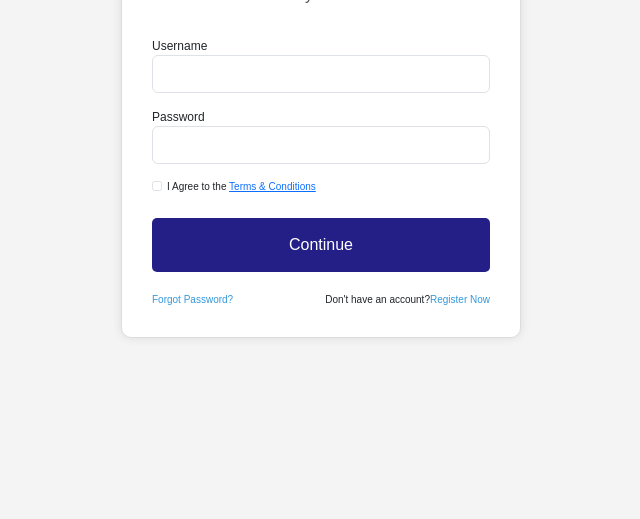
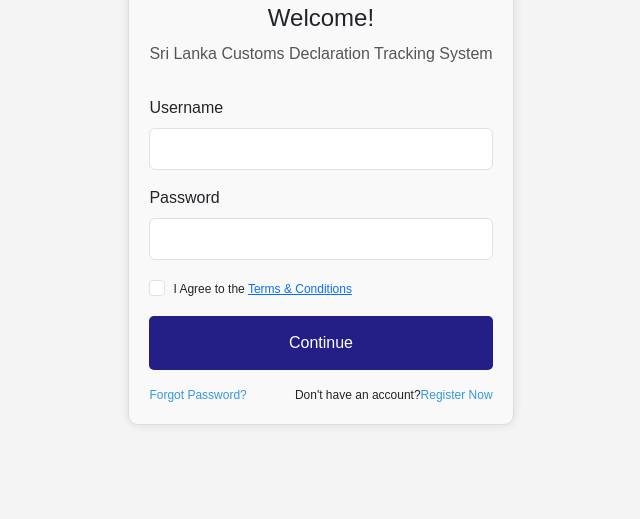
Before and after one commit to Thika007/cusdemo.github.io, a plain HTML site: page index.html in a window 1280 px wide. Shown: the part 281-800 px from the top of the page, without its empty margins (319-959 px from the left). Drawn offline with Linux system fonts and the light colour scheme.

Commit message:
change login foam css

```diff
--- a/index.html
+++ b/index.html
@@ -8,8 +8,7 @@
     <link rel="stylesheet" href="Css/login.css">
 
     <style>
-
-.logo-container {
+        .logo-container {
             width: 100%;
             display: flex;
             justify-content: center;
@@ -23,43 +22,57 @@
             max-height: 150px; /* Adjust based on your design */
         }
 
-
         @media (max-width: 500px) {
             .login-container {
                 padding: 10px;
             }
         }
+
+        /* Custom styles for modernizing the form */
+        .login-form {
+            max-width: 400px;
+            margin: auto;
+            padding: 20px;
+            background-color: #f9f9f9;
+            border-radius: 10px;
+            box-shadow: 0 0 10px rgba(0,0,0,0.1);
+        }
+
+        .links {
+            font-size: 12px;
+        }
+
+        .form-check-label {
+            font-size: 12px;
+        }
     </style>
-
 </head>
 <body>
-    <div class="container">
+    <div class="container-fluid d-flex justify-content-center align-items-center" style="height: 100vh;">
         <div class="login-form">
             <div class="logo-container">
                 <img src="img/cusdec.png" alt="Logo">
             </div>
-            <!-- <div class="login-container"> -->
             <h1 class="text-center">Welcome!</h1>
             <p class="text-center">Sri Lanka Customs Declaration Tracking System</p>
             <form>
-                <div class="form-group" style="font-size: 12px;">
-                    <label for="username">Username</label>
-                    <input type="text" class="form-control" id="username" name="username" value="" required>
+                <div class="mb-3">
+                    <label for="username" class="form-label">Username</label>
+                    <input type="text" class="form-control form-control-lg" id="username" name="username" required>
                 </div>
-                <div class="form-group" style="font-size: 12px;">
-                    <label for="password">Password</label>
-                    <input type="password" class="form-control" id="password" name="password" value="" required>
-                    <!-- <span class="error-msg">Incorrect password</span> -->
+                <div class="mb-3">
+                    <label for="password" class="form-label">Password</label>
+                    <input type="password" class="form-control form-control-lg" id="password" name="password" required>
                 </div>
-                <div class="form-group form-check" style="font-size: 10px;">
+                <div class="form-check mb-3">
                     <input type="checkbox" class="form-check-input" id="terms" name="terms" required>
                     <label class="form-check-label" for="terms">I Agree to the <a href="#">Terms & Conditions</a></label>
                 </div>
-                <button type="button" class="btn btn-dark continue-btn" onclick="window.location.href='land.html'">Continue</button>
-                <div class="links" style="font-size: 10px;">
+                <button type="button" class="btn btn-dark btn-lg w-100 continue-btn" onclick="window.location.href='land.html'">Continue</button>
+                <div class="links mt-3 text-center">
                     <a href="#">Forgot Password?</a>
                     <div class="link">
-                    <span>Don't have an account? <a href="reg.html">Register Now</a></span>
+                        <span>Don't have an account? <a href="reg.html">Register Now</a></span>
                     </div>
                 </div>
             </form>
```
